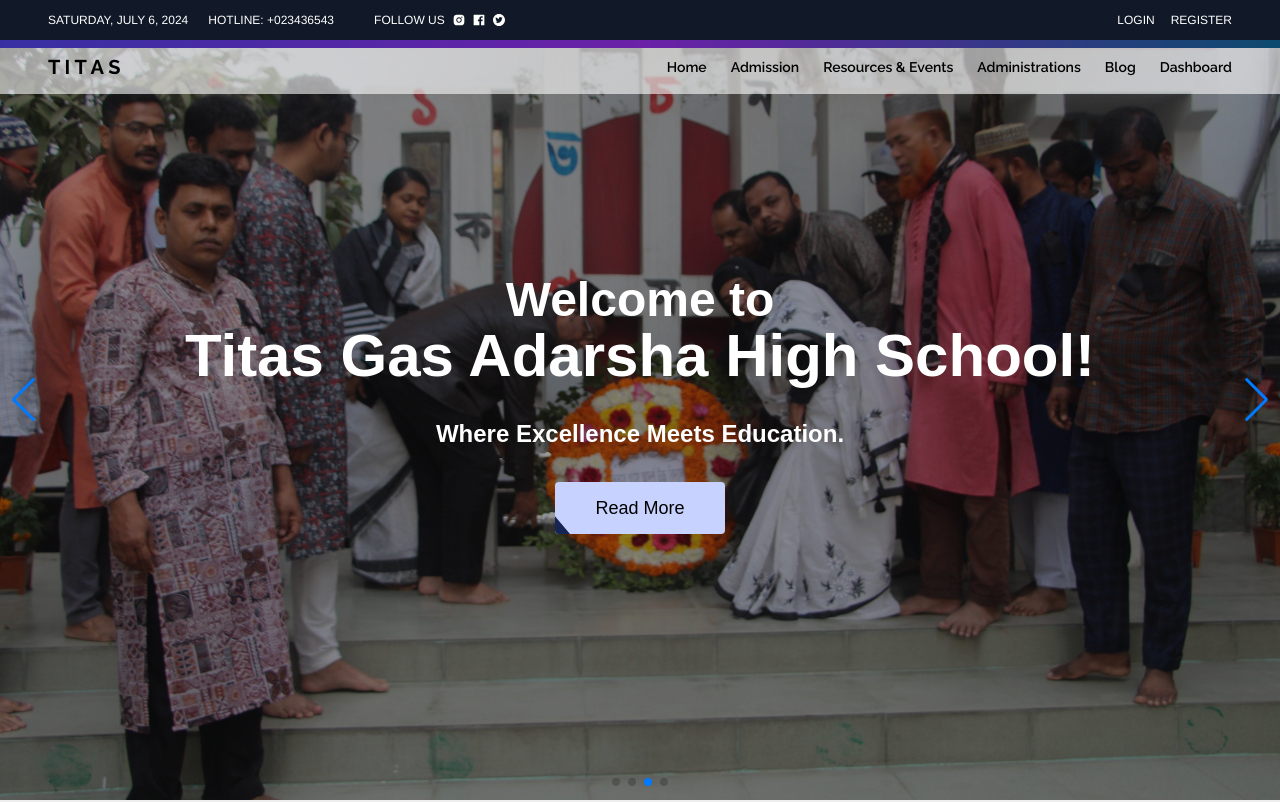
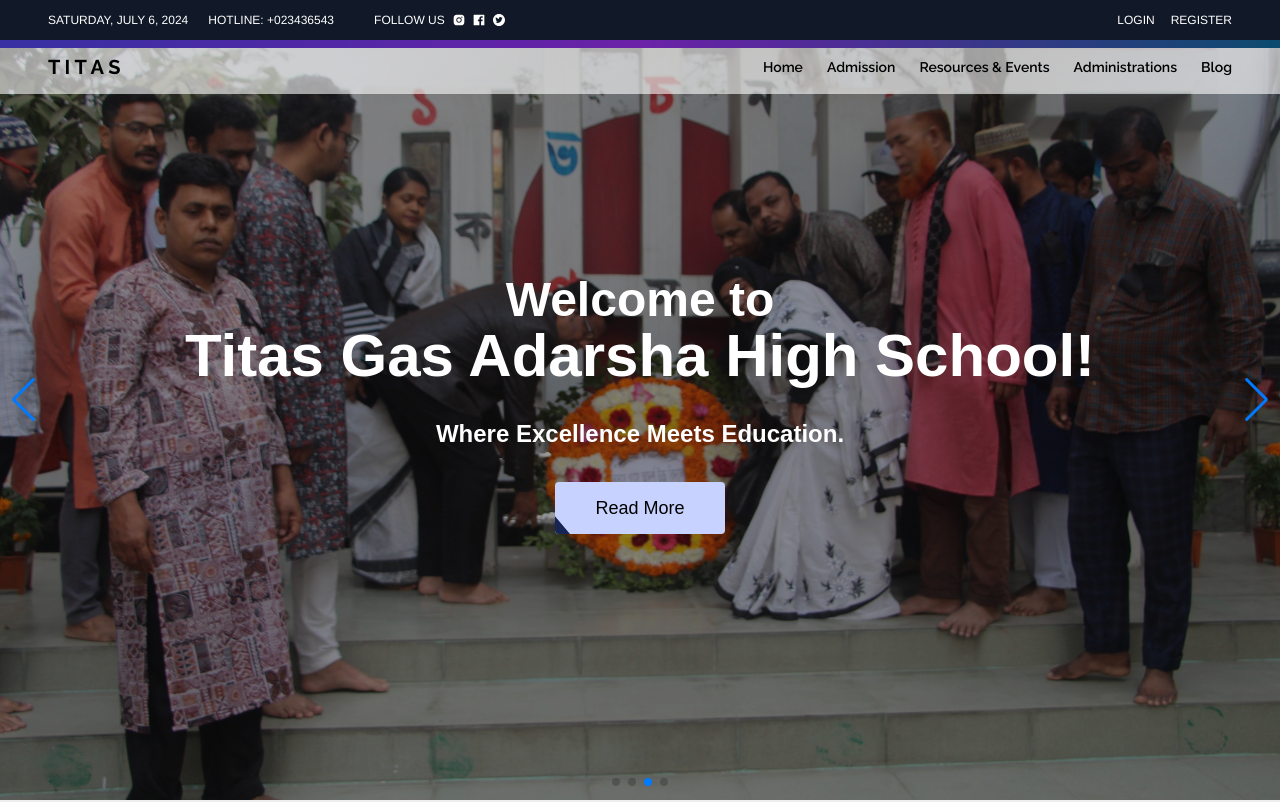
Before and after one commit to hassansabbir/titas-web-app-client, a React (Vite) app: page / in a window 1280 px wide. Shown: the top 802 px of the page. Built offline with nearby package versions, Linux system fonts and the light colour scheme; a web font is replaced by a local one.

Commit message:
PageWrapper component for animation, Login , signup, Messages from authority, and the login and singup fixed for small screen size

```diff
--- a/src/components/shared/Navbar.tsx
+++ b/src/components/shared/Navbar.tsx
@@ -6,6 +6,8 @@ import HotlineNavbar from "./HotlineNavbar";
 import useScreen from "../../hooks/useScreen";
 import { useDashboardUrl } from "../../hooks/useDashboardUrl";
 import { motion } from "framer-motion";
+import { useUser } from "../../Context/useUser";
+
 type MenuItem =
   | {
       label: JSX.Element;
@@ -94,10 +96,10 @@ const resourcesItems: MenuItem[] = [
 ];
 
 const Navbar = () => {
+  const { state } = useUser();
   const screenSize = useScreen();
   const [open, setOpen] = useState(false);
   const dashboardUrl = useDashboardUrl();
-
   const navItems = (
     <>
       <li>
@@ -140,9 +142,30 @@ const Navbar = () => {
       <li>
         <Link to={"/blog"}>Blog</Link>
       </li>
-      <li>
-        <Link to={dashboardUrl as string}>Dashboard</Link>
-      </li>
+      {state.user && (
+        <li>
+          <Link to={dashboardUrl as string}>Dashboard</Link>
+        </li>
+      )}
+      <>
+        {!state.user && (
+          <>
+            {screenSize < 768 || screenSize < 1024 ? (
+              <>
+                {" "}
+                <li>
+                  <Link to={"/login"}>Login</Link>
+                </li>
+                <li>
+                  <Link to={"/sign-up"}>Register</Link>
+                </li>
+              </>
+            ) : (
+              " "
+            )}
+          </>
+        )}
+      </>
     </>
   );
 
--- /dev/null
+++ b/src/components/ui/PageWrapper.tsx
@@ -0,0 +1,25 @@
+import { ReactNode } from "react";
+import { AnimatePresence, motion } from "framer-motion";
+
+interface PageWrapperProps {
+  children: ReactNode;
+}
+
+const PageWrapper = ({ children }: PageWrapperProps) => {
+  return (
+    <div>
+      <AnimatePresence>
+        <motion.div
+          initial={{ opacity: 0, y: 15 }}
+          animate={{ opacity: 1, y: 0 }}
+          exit={{ opacity: 0, y: 15 }}
+          transition={{ delay: .25}}
+        >
+          {children}
+        </motion.div>
+      </AnimatePresence>
+    </div>
+  );
+};
+
+export default PageWrapper;
--- a/src/pages/Administrations/Messages/PrincipalsMessage.tsx
+++ b/src/pages/Administrations/Messages/PrincipalsMessage.tsx
@@ -2,12 +2,13 @@ import Cover from "../../../components/shared/Cover";
 import parallaxBG from "../../../assets/cityBg.jpg";
 import sanaSir from "../../../assets/sanaSir.jpg";
 import Container from "../../../components/ui/Container";
+import PageWrapper from "../../../components/ui/PageWrapper";
 
 const PrincipalsMessage = () => {
   return (
     <div className="pt-16">
       <Cover image={parallaxBG} text="Principal's Message" />
-      <Container className="my-10">
+      <PageWrapper><Container className="my-10">
         <h1 className="text-4xl font-bold text-center">Messages</h1>
         <div className="flex flex-col items-center justify-center my-10">
           <img
@@ -56,7 +57,7 @@ const PrincipalsMessage = () => {
             labore nulla minima.
           </p>
         </div>
-      </Container>
+      </Container></PageWrapper>
     </div>
   );
 };
--- a/src/pages/Authentication/Login.tsx
+++ b/src/pages/Authentication/Login.tsx
@@ -6,6 +6,7 @@ import { Link, useNavigate } from "react-router-dom";
 import axios from "axios";
 import Swal from "sweetalert2";
 import { useUser } from "../../Context/useUser";
+import PageWrapper from "../../components/ui/PageWrapper";
 
 const Login = () => {
   const navigate = useNavigate();
@@ -63,7 +64,7 @@ const Login = () => {
   };
 
   return (
-    <>
+    <PageWrapper>
       <div className="min-h-screen flex font-displayThree justify-center items-center">
         <div className="flex flex-col md:flex-row w-full items-center justify-center">
           {/* Left side with the image */}
@@ -157,7 +158,7 @@ const Login = () => {
       </div>
       {/* Sparkling card */}
       {/* <SpotlightCards></SpotlightCards> */}
-    </>
+    </PageWrapper>
   );
 };
 
--- a/src/pages/Authentication/SignUp.tsx
+++ b/src/pages/Authentication/SignUp.tsx
@@ -11,6 +11,7 @@ import { TUser } from "../../types/UserTypes";
 import { useMutation } from "@tanstack/react-query";
 import Swal from "sweetalert2";
 import axios from "axios";
+import PageWrapper from "../../components/ui/PageWrapper";
 
 const SignUp = () => {
   const navigate = useNavigate();
@@ -88,7 +89,7 @@ const SignUp = () => {
   };
 
   return (
-    <div className="min-h-screen flex justify-center font-displayThree items-center">
+   <PageWrapper> <div className="min-h-screen flex justify-center font-displayThree items-center">
    <div className="flex flex-col md:flex-row w-full items-center justify-center">
      {/* Left side with the image and welcome text */}
      <section
@@ -258,7 +259,7 @@ const SignUp = () => {
        </div>
      </section>
    </div>
-    </div>
+ </div></PageWrapper>
   );
 };
 
--- a/src/pages/Blog/Blog.tsx
+++ b/src/pages/Blog/Blog.tsx
@@ -2,6 +2,7 @@
 import { Helmet } from "react-helmet-async";
 import secondImage from "../../assets/CommonCoverImages/imageFive.jpg";
 import Cover from "../../components/shared/Cover";
+import PageWrapper from "../../components/ui/PageWrapper";
 
 const Blog = () => {
   return (
@@ -13,14 +14,16 @@ const Blog = () => {
       <Cover image={secondImage} text={"Welcome to our blog "}></Cover>
 
       {/* blog words */}
+      <PageWrapper>
+        {" "}
         <div className="container mx-auto px-4 py-8">
           <div className="max-w-3xl mx-auto">
             <h1 className="text-4xl font-bold mb-4">Welcome to My Blog</h1>
             <p className="text-lg mb-4">
               Lorem ipsum dolor sit amet, consectetur adipiscing elit. Sed do
-            eiusmod tempor incididunt ut labore et dolore magna aliqua. Ut enim
-            ad minim veniam, quis nostrud exercitation ullamco laboris nisi ut
-            aliquip ex ea commodo consequat.
+              eiusmod tempor incididunt ut labore et dolore magna aliqua. Ut
+              enim ad minim veniam, quis nostrud exercitation ullamco laboris
+              nisi ut aliquip ex ea commodo consequat.
             </p>
             <h2 className="text-3xl font-bold mb-2">Subheading 1</h2>
             <p className="text-lg mb-4">
@@ -31,20 +34,21 @@ const Blog = () => {
             </p>
             <h2 className="text-3xl font-bold mb-2">Subheading 2</h2>
             <p className="text-lg mb-4">
-            Curabitur pretium tincidunt lacus. Nulla gravida orci a odio. Nullam
-            varius, turpis et commodo pharetra, est eros bibendum elit, nec
-            luctus magna felis sollicitudin mauris. Integer in mauris eu nibh
-            euismod gravida.
+              Curabitur pretium tincidunt lacus. Nulla gravida orci a odio.
+              Nullam varius, turpis et commodo pharetra, est eros bibendum elit,
+              nec luctus magna felis sollicitudin mauris. Integer in mauris eu
+              nibh euismod gravida.
             </p>
             <h2 className="text-3xl font-bold mb-2">Subheading 3</h2>
             <p className="text-lg mb-4">
-            Quisque sit amet est et sapien ullamcorper pharetra. Vestibulum erat
-            wisi, condimentum sed, commodo vitae, ornare sit amet, wisi. Aenean
-            fermentum, elit eget tincidunt condimentum, eros ipsum rutrum orci,
-            sagittis tempus lacus enim ac dui.
+              Quisque sit amet est et sapien ullamcorper pharetra. Vestibulum
+              erat wisi, condimentum sed, commodo vitae, ornare sit amet, wisi.
+              Aenean fermentum, elit eget tincidunt condimentum, eros ipsum
+              rutrum orci, sagittis tempus lacus enim ac dui.
             </p>
           </div>
         </div>
+      </PageWrapper>
     </>
   );
 };
--- a/src/pages/Home/Slider/Slider.tsx
+++ b/src/pages/Home/Slider/Slider.tsx
@@ -10,9 +10,11 @@ import imageTwo from "../../../assets/SliderImages/imageTwo.jpg";
 import imageThree from "../../../assets/SliderImages/imageThree.jpg";
 import imageFour from "../../../assets/SliderImages/imageFour.jpg";
 import Button from "../../../components/ui/Button";
+import PageWrapper from "../../../components/ui/PageWrapper";
 
 const Slider = () => {
   return (
+    <PageWrapper>
       <Swiper
         spaceBetween={30}
         centeredSlides={true}
@@ -81,6 +83,7 @@ const Slider = () => {
           <img src={imageFour} alt="" className="w-full" />
         </SwiperSlide>
       </Swiper>
+    </PageWrapper>
   );
 };
 
```
Also changed, not shown: src/pages/Administrations/Messages/HeadMastersMessages.tsx (+17 -14 lines). Lines whose indentation alone changed are shown as unchanged.
